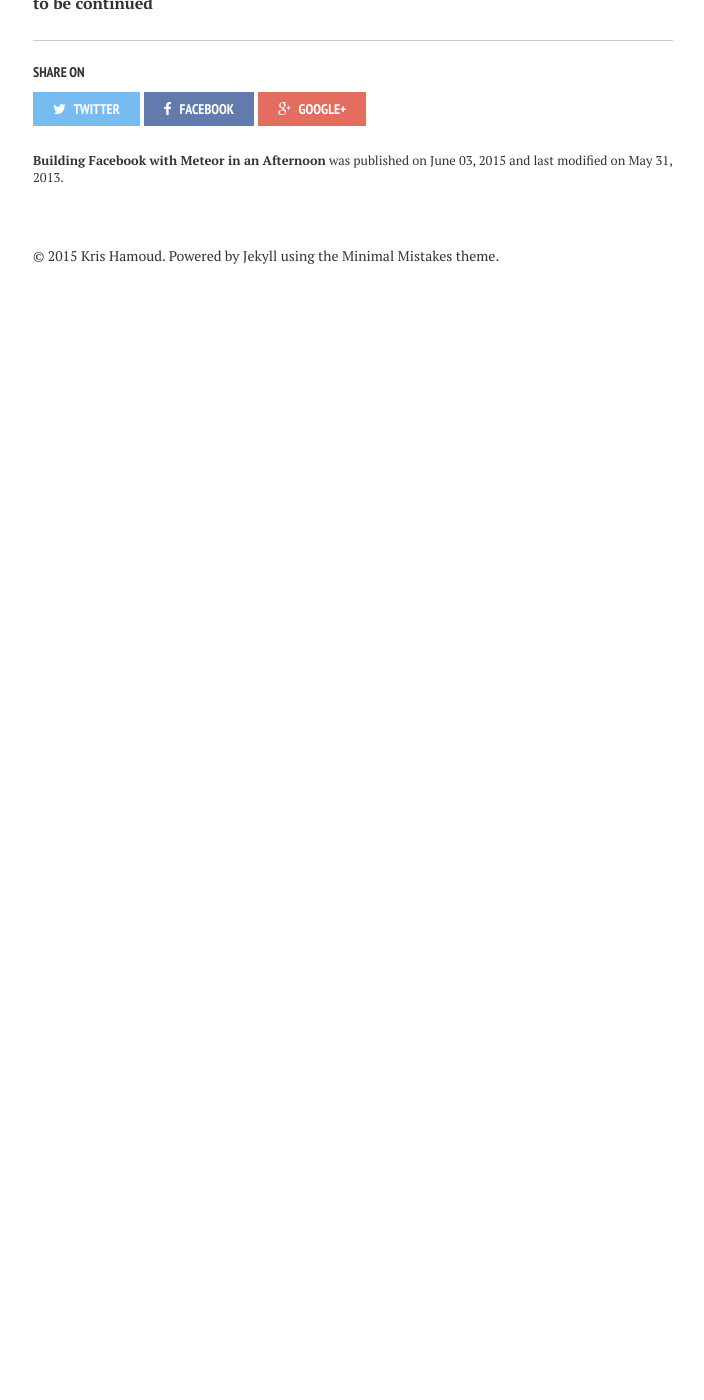
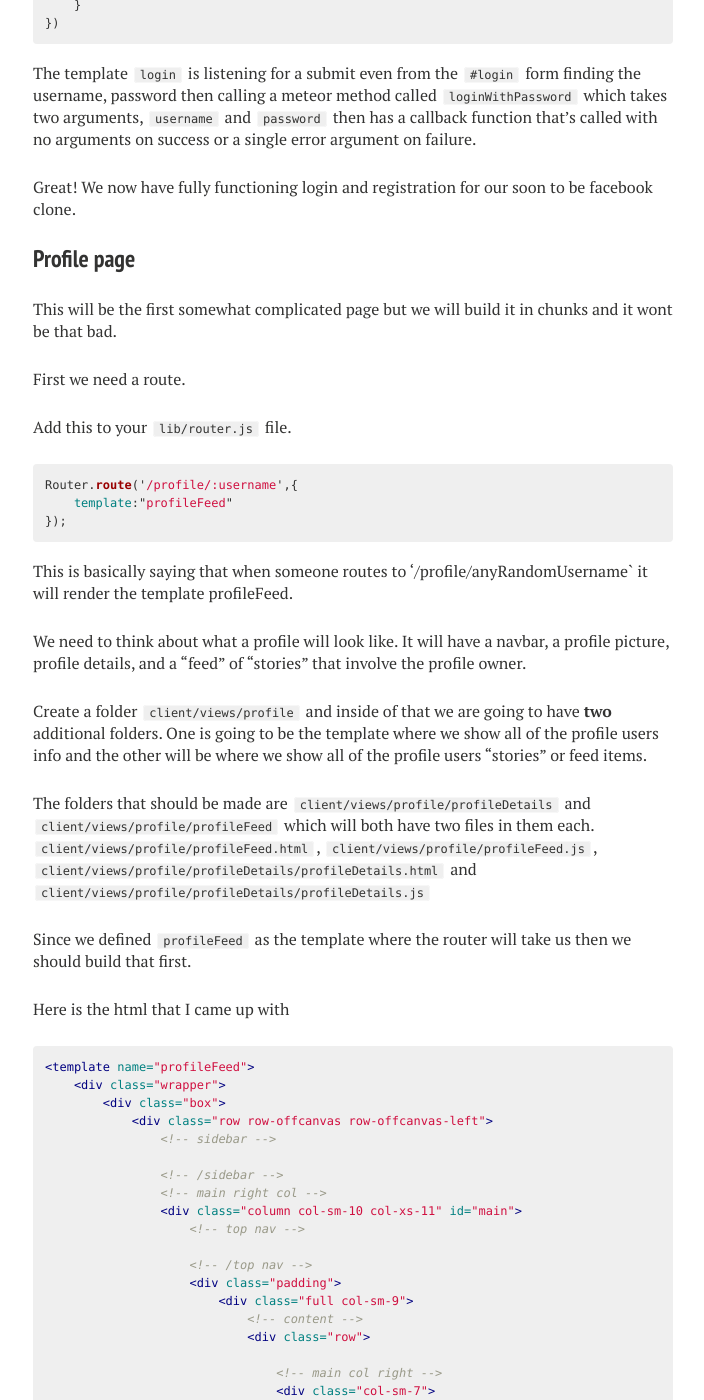
Before and after one commit to krishamoud/krishamoud.github.io, a Jekyll site: the page built from _posts/2015-06-03-building-a-facebook-clone-with-meteorjs.md, in a window 1280 px wide and 1400 px high, scrolled down 7037 px. Shown: the whole window, without its empty margins (287-991 px from the left). Built offline with Jekyll 4.4.1, drawn with Linux system fonts in a browser that asks for light colours; nearby versions of some CDN libraries; before the commit the page ends 7351 px from its top, so only the background shows below that; some of the changed text lies outside the part shown.

Commit message:
Update 2015-06-03-building-a-facebook-clone-with-meteorjs.md

```diff
--- a/_posts/2015-06-03-building-a-facebook-clone-with-meteorjs.md
+++ b/_posts/2015-06-03-building-a-facebook-clone-with-meteorjs.md
@@ -287,6 +287,15 @@ This is just a bootstrap page with a form on it.
 
 `login.js` will be just as boring.
 {% highlight javascript %}
+// ----------------------------------------------------------------------------
+// @Date:
+// @author:
+// @description: This is where the user will login
+// ----------------------------------------------------------------------------
+
+// ----------------------------------------------------------------------------
+// Template Event Map
+// ----------------------------------------------------------------------------
 Template.login.events({
     'submit #loginform':function(e){
         e.preventDefault();
@@ -304,6 +313,85 @@ The template `login` is listening for a submit even from the `#login` form findi
 
 Great!  We now have fully functioning login and registration for our soon to be facebook clone.
 
-## Profile page
+### Profile page
+
+This will be the first somewhat complicated page but we will build it in chunks and it wont be that bad.
+
+First we need a route.
+
+Add this to your `lib/router.js` file.
+{% highlight javascript %}
+Router.route('/profile/:username',{
+    template:"profileFeed"
+});
+{% endhighlight %}
+
+This is basically saying that when someone routes to '/profile/anyRandomUsername` it will render the template profileFeed.
+
+We need to think about what a profile will look like.  It will have a navbar, a profile picture, profile details, and a "feed" of "stories" that involve the profile owner.
+
+Create a folder `client/views/profile` and inside of that we are going to have **two** additional folders.  One is going to be the template where we show all of the profile users info and the other will be where we show all of the profile users "stories" or feed items.
+
+The folders that should be made are `client/views/profile/profileDetails` and `client/views/profile/profileFeed` which will both have two files in them each. `client/views/profile/profileFeed.html`, `client/views/profile/profileFeed.js`, `client/views/profile/profileDetails/profileDetails.html` and `client/views/profile/profileDetails/profileDetails.js`
+
+Since we defined `profileFeed` as the template where the router will take us then we should build that first.
+
+Here is the html that I came up with
+
+{% highlight html %}
+<template name="profileFeed">
+    <div class="wrapper">
+        <div class="box">
+            <div class="row row-offcanvas row-offcanvas-left">
+                <!-- sidebar -->
+                {{>sidebar}}
+                <!-- /sidebar -->
+                <!-- main right col -->
+                <div class="column col-sm-10 col-xs-11" id="main">
+                    <!-- top nav -->
+                    {{>topnav}}
+                    <!-- /top nav -->
+                    <div class="padding">
+                        <div class="full col-sm-9">
+                            <!-- content -->
+                            <div class="row">
+                                {{>profileDetails}}
+                                <!-- main col right -->
+                                <div class="col-sm-7">
+
+                                    <div class="well">
+                                        <form class="form-horizontal" role="form">
+                                            <h4>What's New</h4>
+                                            <div class="form-group" style="padding:14px;">
+                                                <textarea class="form-control" name="new-post" placeholder="Post a status!"></textarea>
+                                            </div>
+                                            <button class="btn btn-primary pull-right new-post" type="button">Post</button>
+                                            <ul class="list-inline">
+                                                <li><a href=""><i class="glyphicon glyphicon-upload"></i></a></li>
+                                                <li><a href=""><i class="glyphicon glyphicon-camera"></i></a></li>
+                                                <li><a href=""><i class="glyphicon glyphicon-map-marker"></i></a></li>
+                                            </ul>
+                                        </form>
+                                    </div>
+                                </div>
+
+                            </div>
+                        </div>
+                    </div>
+                </div>
+                <!-- /main -->
+            </div>
+        </div>
+    </div>
+    {{>modal}}
+</template>
+{% endhighlight %}
+
+We have some templates in there that we have not defined yet, namely `sidebar`, `topnav`, `modal` and `profileDetails`.  Lets define those now.
+
+To avoid building up a cluttered `client/views/` folder I like to lump some of the more reusable templates together into a folder called `client/views/common` which is where I put things like `sidbar`, `topnav` and `modal` so to follow along you should create this folder as well.
+
+Inside `client/views/common` we are going to create **three** folders.  `client/views/common/modal`, `client/views/common/sidebar`, and `client/views/common/modal` which will each have two respective files in each the same as we have done with every other folder/file that we have defined.
+
 
 **to be continued**
```
Also changed, not shown: other parts of _posts/2015-06-03-building-a-facebook-clone-with-meteorjs.md (+3 -3 lines).
